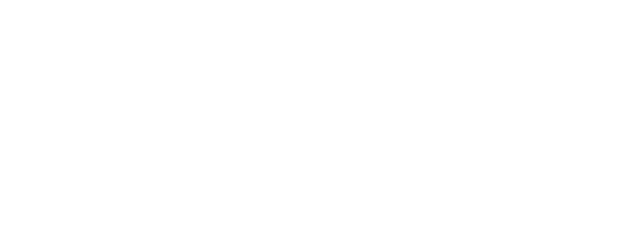
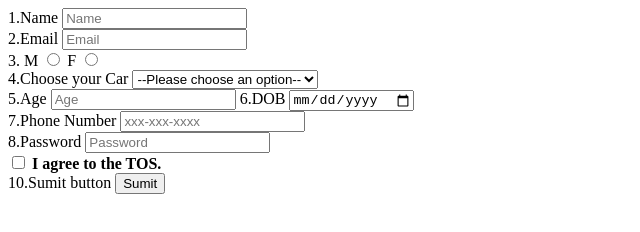
Before and after one commit to acciojob/signup-form-car-Abhishek-aks, a website: page main.html in a window 1280 px wide. Shown: the whole page, without its empty margins (0-640 px from the left). Drawn offline with Linux system fonts and the light colour scheme.

Commit message:
created a submission

```diff
--- a/main.html
+++ b/main.html
@@ -8,9 +8,56 @@
 
 <body>
 	<!-- the entire body must be written by student -->
-    <script type="text/javascript" src="./script.js">
-</script>
-
+    <script type="text/javascript" src="./script.js"></script>
+	<form id="My Form" method="post">
+		<div>
+			<label for="name">1.Name</label>
+			<input type="text" id="name" placeholder="Name" required>
+		</div>
+		<div>
+			<label for="email">2.Email</label>
+			<input type="email" id="email" placeholder="Email" required >
+		</div>
+		<div>
+			<label for="gender">3. M</label>
+			<input type="radio" name="gender" placeholder="gender" required>
+			<label for="gender">F</label>
+			<input type="radio" name="gender" placeholder="gender" required>
+		</div>
+		<div>
+			<label for="cars">4.Choose your Car</label>
+				<select name="cars" id="cars" required>
+					<option value="" disabled selected>--Please choose an option--</option>
+					<option value="car">BMW</option>
+					<option value="car">Audi</option>
+					<option value="car">Mercedez</option>
+			</select>
+		</div>
+		<div>
+			<label for="age">5.Age</label>
+			<input type="number" id="age" placeholder="Age" required>
+		</dev>
+		<dev>
+			<label for="dob">6.DOB</label>
+			<input type="date" id="dob" placeholder="DOB" required>
+		</div>
+		<div>
+			<label for="tel">7.Phone Number</label>
+			<input type="tel" name="tel" id="tel" placeholder="xxx-xxx-xxxx" required>
+		</div>
+		<div>
+			<label for="password">8.Password</label>
+			<input type="password" id="password" placeholder="Password" required>
+		</div>
+		<div>
+			<label for="tos"></label>
+			<input type="checkbox" name="tos"id="tos"> <b>I agree to the TOS.</b>
+		</div>
+		<div>
+			<label for="name">10.Sumit button</label>
+			<button type="submit" >Sumit</button>
+		</div>
+</form>
 </body>
 
 </html>
```
